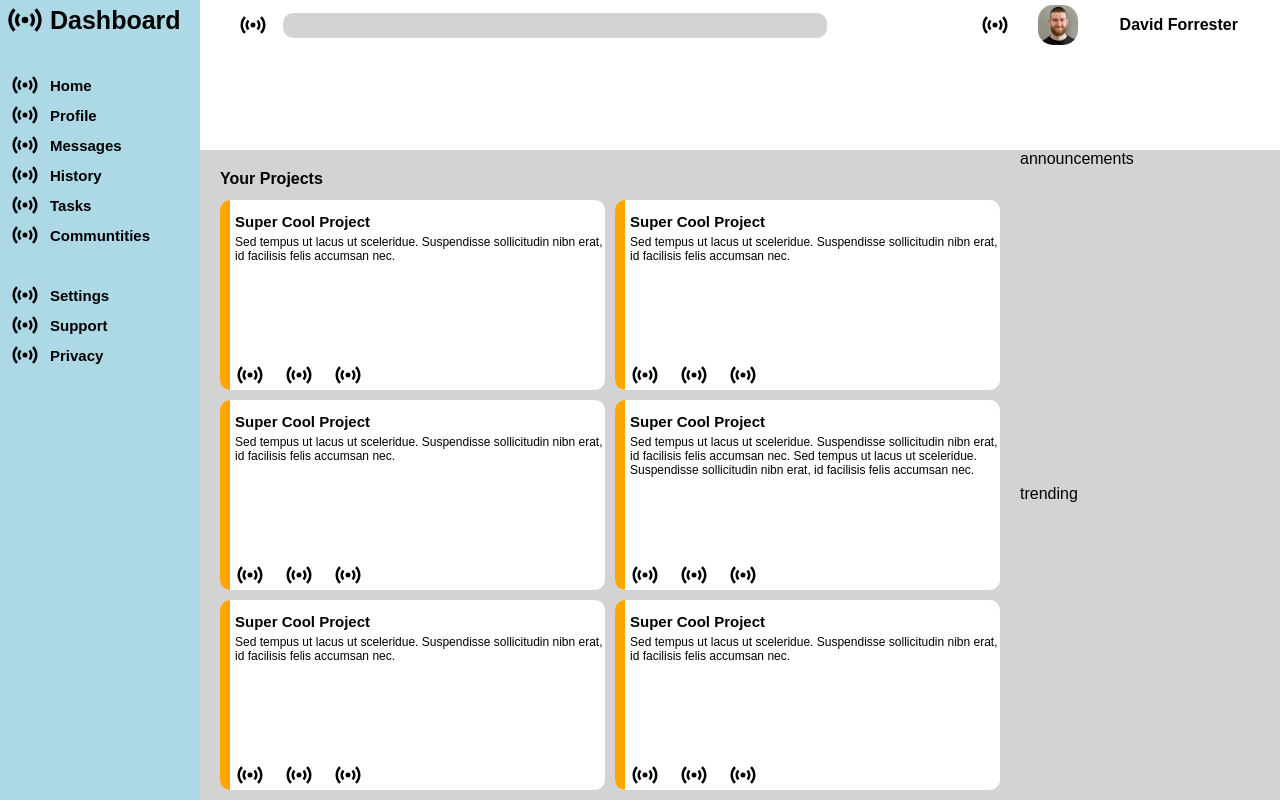
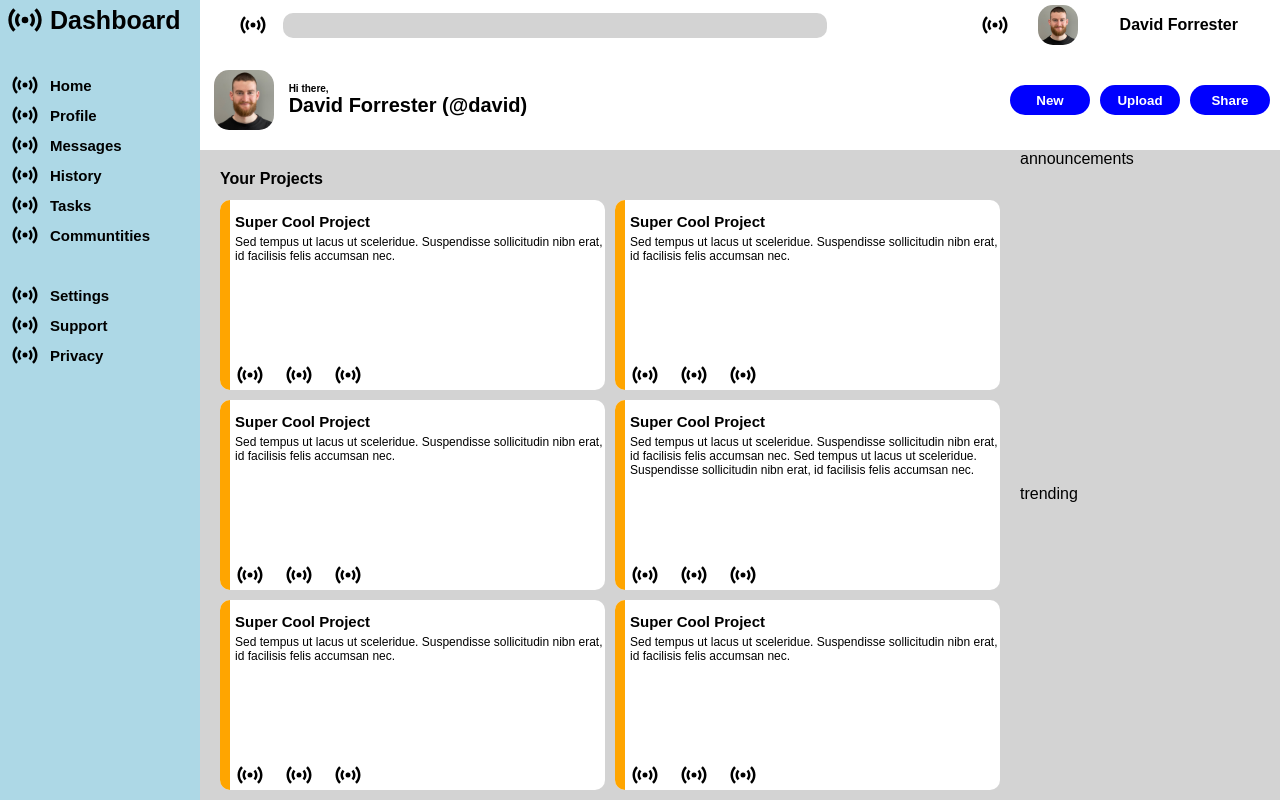
Before and after one commit to DavidOForrester/top_admin_dashboard, a plain HTML site: page index.html in a window 1280 px wide. Drawn offline with Linux system fonts and the light colour scheme.

Commit message:
built the header bottom section

```diff
--- a/css/style.css
+++ b/css/style.css
@@ -56,7 +56,7 @@ body {
   align-items: center;
 }
 
-.user-image > img {
+.header-top > .user-image > img {
   width: 40px;
   height: 40px;
   border-radius: 15px;
@@ -72,7 +72,44 @@ body {
 .header-bottom {
   width: 100%;
   height: 100px;
+  display: grid;
+  grid-template-columns: 1fr 10fr 1fr 1fr 1fr;
 }
+
+.header-bottom > .user-image > img {
+  width: 60px;
+  height: 60px;
+  border-radius: 15px;
+}
+
+.full-user-name {
+  display: flex;
+  flex-direction: column;
+  justify-content: center;
+  align-items: left;
+  margin-left: 15px;
+  font-size: 20px;
+  font-weight: bold;
+}
+
+.header-button {
+  display: flex;
+  justify-content: center;
+  align-items: center;
+}
+
+.header-button > button {
+  background-color: blue;
+  color: white;
+  font-weight: bold;
+  height: 30px;
+  width: 80px;
+  border: 0;
+  border-radius: 15px;
+  margin-right: 10px;
+}
+
+
 
 .content {
   background-color: lightgrey;
@@ -170,5 +207,5 @@ body {
 .project-item-buttons {
   display: flex;
   justify-content: left;
-  align-items:flex-end
+  align-items: flex-end;
 }
--- a/index.html
+++ b/index.html
@@ -72,7 +72,24 @@
           </div>
           <div class="user-name">David Forrester</div>
         </div>
-        <div class="header-bottom"></div>
+        <div class="header-bottom">
+          <div class="user-image">
+            <img src="img/David Forrester Small.jpeg" alt="profile-image">
+          </div>
+          <div class="full-user-name">
+            <div style="font-size: 10px;">Hi there,</div>
+            <div>David Forrester (@david)</div>
+          </div>
+          <div class="header-button">
+            <button>New</button>
+          </div>
+          <div class="header-button">
+            <button>Upload</button>
+          </div>
+          <div class="header-button">
+            <button>Share</button>
+          </div>
+        </div>
       </div>
       <div class="content">
         <div class="projects">
```
